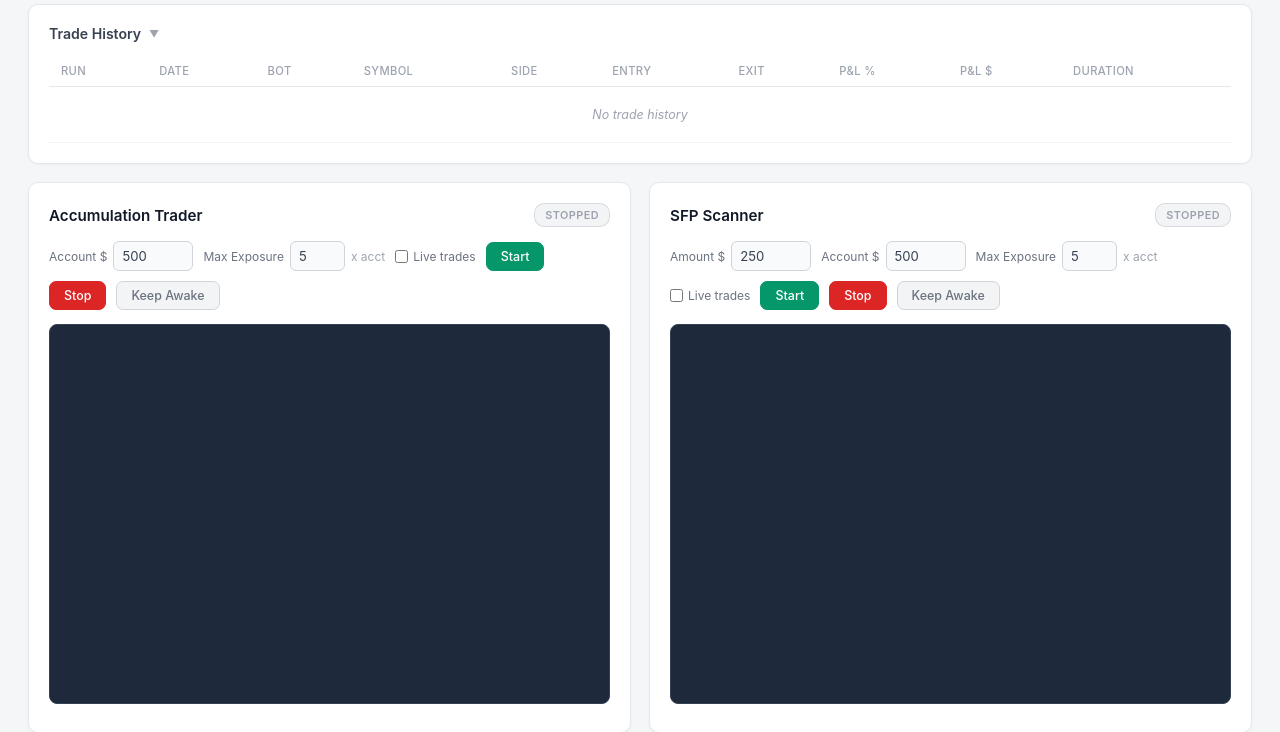
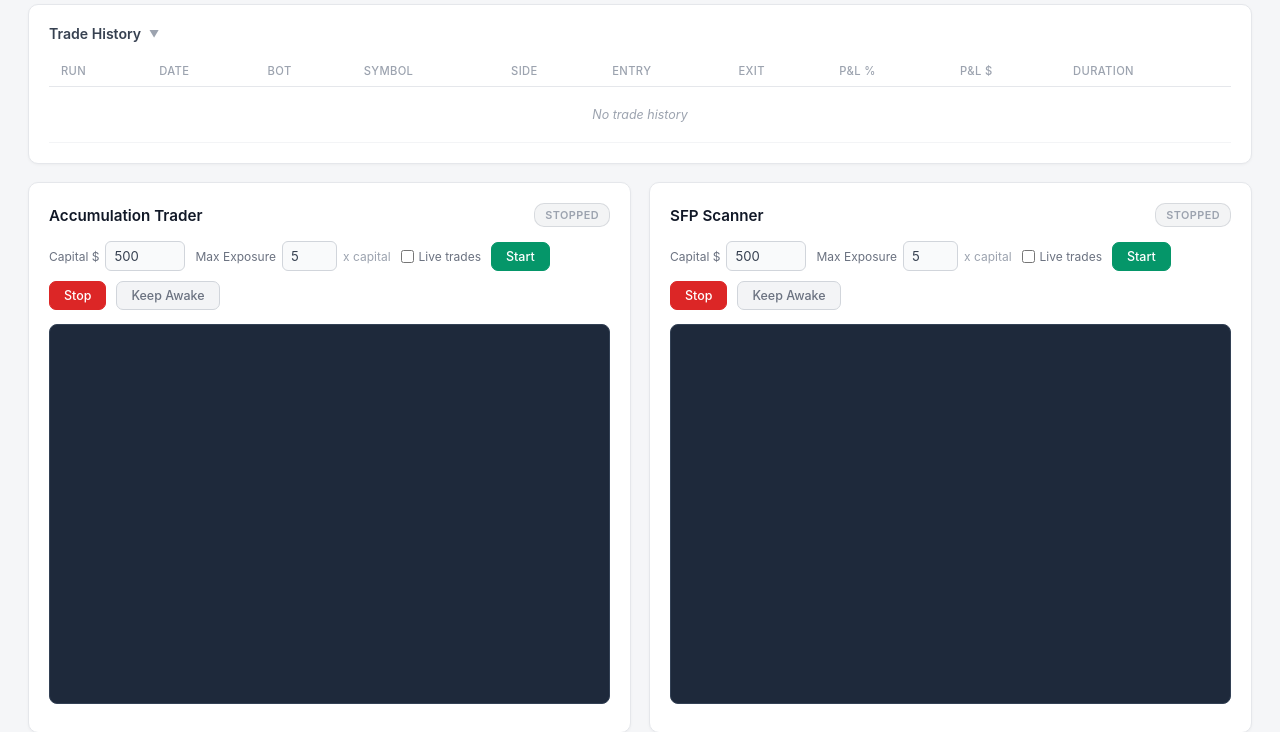
Before and after one commit to wenbun87/Bybit-trading, a FastAPI app: page / in a window 1280 px wide. Shown: the part 370-1102 px from the top of the page. Run offline with FastAPI, Linux system fonts and the light colour scheme; data that the repository does not hold is empty.

Commit message:
Rename Account to Capital, remove Amount from SFP panel
Both bot panels now show identical controls: Capital $ and
Max Exposure (x capital). Removed the separate Amount $ input
from SFP scanner — per-trade size defaults to capital value.

https://claude.ai/code/session_01HjAdrAfCK8RneQvLeVUQkV

```diff
--- a/dashboard/templates/index.html
+++ b/dashboard/templates/index.html
@@ -398,15 +398,15 @@
             </div>
             <div class="controls">
                 <div class="control-group">
-                    <label>Account $</label>
+                    <label>Capital $</label>
                     <input type="number" id="balance-auto_trader" value="500" min="50" max="100000" step="100"
-                        title="Account balance — bot sizes trades based on signal score">
+                        title="Your capital — bot sizes trades as a fraction of this">
                 </div>
                 <div class="control-group">
                     <label>Max Exposure</label>
                     <input type="number" id="exposure-auto_trader" value="5" min="1" max="10" step="0.5"
-                        title="Max total open notional = Account × this. E.g. $500 × 5x = $2,500 max across all positions" style="width:55px">
-                    <label style="color:#9ca3af">x acct</label>
+                        title="Max total open notional = Capital × this. E.g. $500 × 5x = $2,500 max across all positions" style="width:55px">
+                    <label style="color:#9ca3af">x capital</label>
                 </div>
                 <div class="checkbox-group">
                     <input type="checkbox" id="live-auto_trader">
@@ -428,19 +428,15 @@
             </div>
             <div class="controls">
                 <div class="control-group">
-                    <label>Amount $</label>
-                    <input type="number" id="amount-sfp_scanner" value="250" min="10" max="10000" step="50">
-                </div>
-                <div class="control-group">
-                    <label>Account $</label>
+                    <label>Capital $</label>
                     <input type="number" id="balance-sfp_scanner" value="500" min="50" max="100000" step="100"
-                        title="Account balance for exposure limits">
+                        title="Your capital — max exposure = Capital × multiplier">
                 </div>
                 <div class="control-group">
                     <label>Max Exposure</label>
                     <input type="number" id="exposure-sfp_scanner" value="5" min="1" max="10" step="0.5"
-                        title="Max total open notional = Account × this" style="width:55px">
-                    <label style="color:#9ca3af">x acct</label>
+                        title="Max total open notional = Capital × this" style="width:55px">
+                    <label style="color:#9ca3af">x capital</label>
                 </div>
                 <div class="checkbox-group">
                     <input type="checkbox" id="live-sfp_scanner">
@@ -461,23 +457,23 @@
         let statusInterval;
 
         function startBot(name) {
-            const amountEl = document.getElementById(`amount-${name}`);
-            const amount = amountEl ? amountEl.value : 250;
+            const balEl = document.getElementById(`balance-${name}`);
+            const expEl = document.getElementById(`exposure-${name}`);
+            const capital = balEl ? parseFloat(balEl.value) : 500;
+            const maxExposureMult = expEl ? parseFloat(expEl.value) : 5;
             const live = document.getElementById(`live-${name}`).checked;
 
-            const balEl = document.getElementById(`balance-${name}`);
-            const expEl = document.getElementById(`exposure-${name}`);
-            const accountBalance = balEl ? parseFloat(balEl.value) : 500;
-            const maxExposureMult = expEl ? parseFloat(expEl.value) : 5;
+            const amountEl = document.getElementById(`amount-${name}`);
+            const amount = amountEl ? parseFloat(amountEl.value) : capital;
 
-            if (live && !confirm(`Start ${name} in LIVE mode? Account: $${accountBalance}`)) return;
+            if (live && !confirm(`Start ${name} in LIVE mode? Capital: $${capital}`)) return;
 
             fetch(`/api/bot/${name}/start`, {
                 method: 'POST',
                 headers: {'Content-Type': 'application/json'},
                 body: JSON.stringify({
-                    amount: parseFloat(amount), live,
-                    account_balance: accountBalance,
+                    amount, live,
+                    account_balance: capital,
                     max_exposure_mult: maxExposureMult
                 })
             }).then(r => r.json()).then(data => {
```
